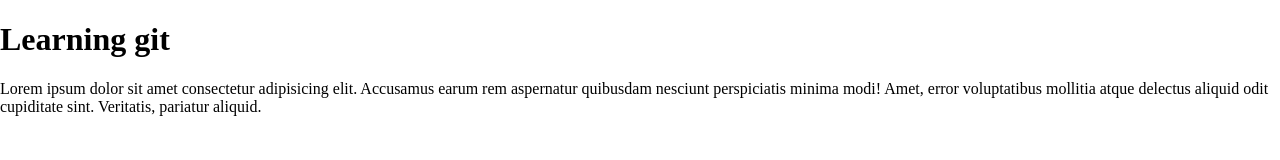
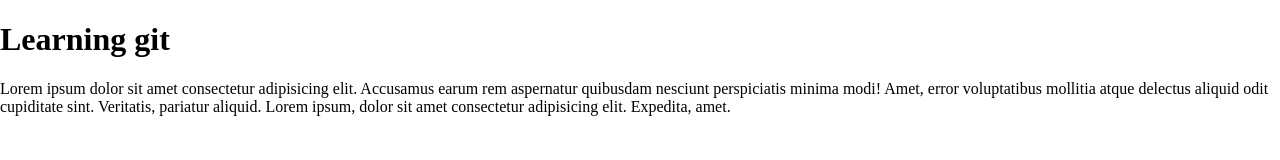
Before and after one commit to adityakarekar/learning-git, a plain HTML site: page index.html in a window 1280 px wide. Drawn offline with Linux system fonts and the light colour scheme.

Commit message:
added some more data on the indes page

```diff
--- a/index.html
+++ b/index.html
@@ -13,6 +13,7 @@
       rem aspernatur quibusdam nesciunt perspiciatis minima modi! Amet, error
       voluptatibus mollitia atque delectus aliquid odit cupiditate sint.
       Veritatis, pariatur aliquid.
+      Lorem ipsum, dolor sit amet consectetur adipisicing elit. Expedita, amet.
     </p>
   </body>
 </html>
```
